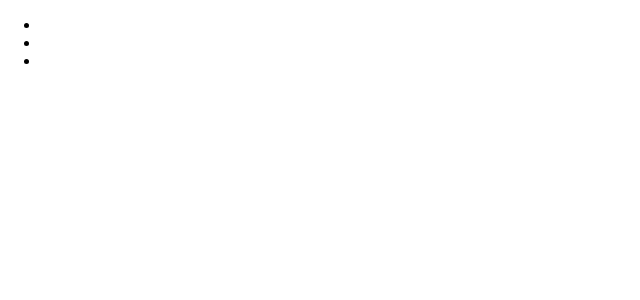
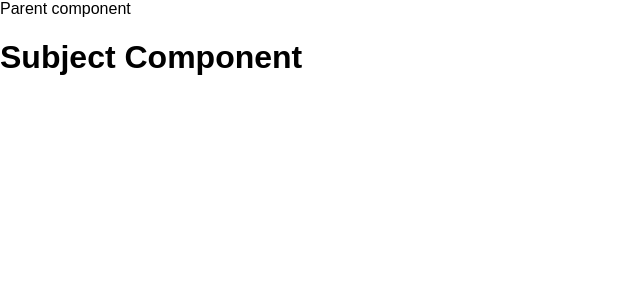
Before and after one commit to jpanaia/BookmarkManager, a React (Create React App) app: page / in a window 1280 px wide. Shown: the top 300 px of the page, without its empty margins (0-640 px from the left). Built offline with nearby package versions, Linux system fonts and the light colour scheme.

Commit message:
added Subject component

```diff
--- a/src/App.js
+++ b/src/App.js
@@ -1,6 +1,5 @@
 import React, { Component } from 'react';
-import logo from './logo.svg';
-import './App.css';
+import Subject from './Subject';
 
 class App extends Component {
 
@@ -34,17 +33,17 @@ class App extends Component {
                                     {title: "REACT JS TUTORIAL - LearnCode.academy", url: "https://www.youtube.com/watch?v=fd2Cayhez58&feature=youtu.be"}
                                 ]
                 }
-        ]}
+            ]
+        }
     }
   //event handlers here
 
     render() {
         return (
-        <ul>
-            {this.state.resources.map((resource) => {
-                return <li><a href={resource.url} target="_blank">{resource.title}</a></li>
-            })}
-        </ul>
+            <div>
+                Parent component
+               <Subject />
+            </div>
         );
     }
 }
--- /dev/null
+++ b/src/Subject.js
@@ -0,0 +1,16 @@
+import React, { Component } from 'react';
+
+export default class Subject extends Component {
+	constructor(props) {
+		super(props);
+
+	}
+	// event handlers
+
+	render() {
+		return (
+			<h1>Subject Component</h1>
+		)
+	}
+
+}
```
Also changed, not shown: 1 other file (tests, documents, lock files or other folders). Lines whose indentation alone changed are shown as unchanged.
